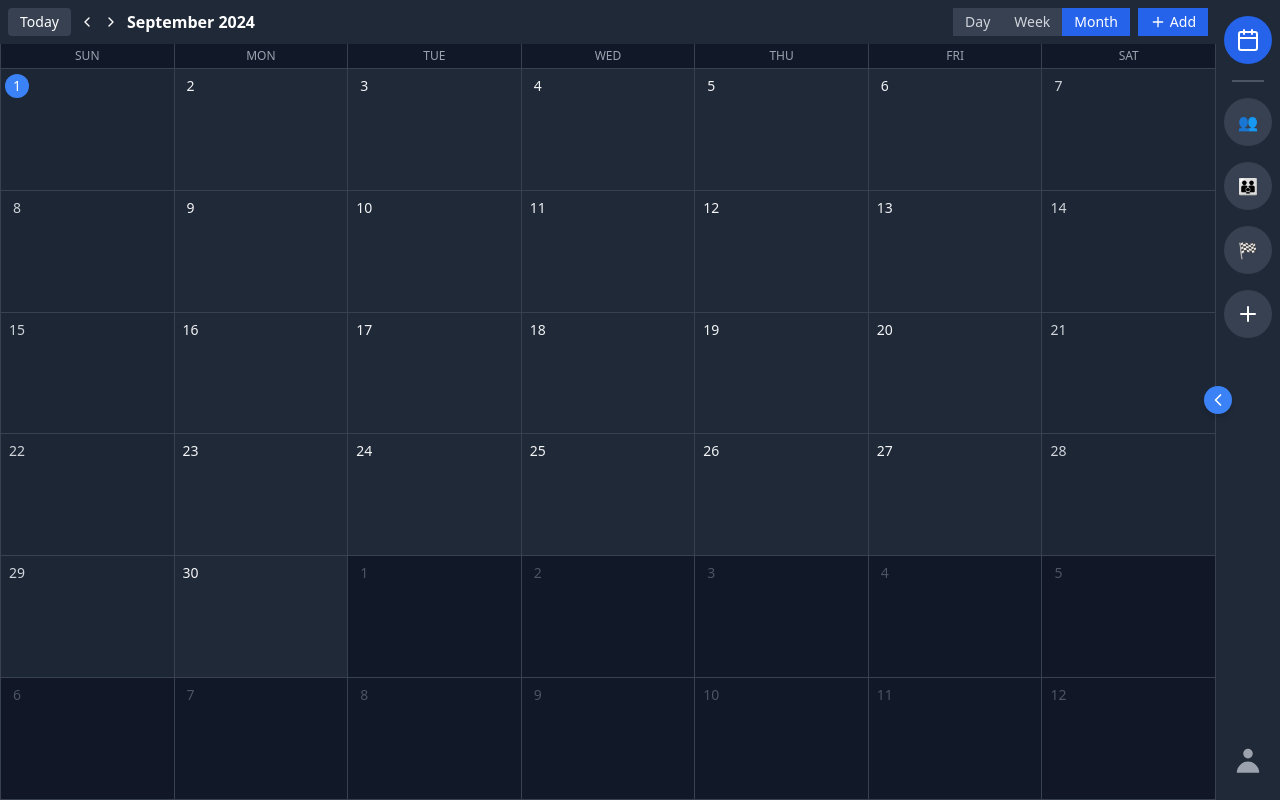
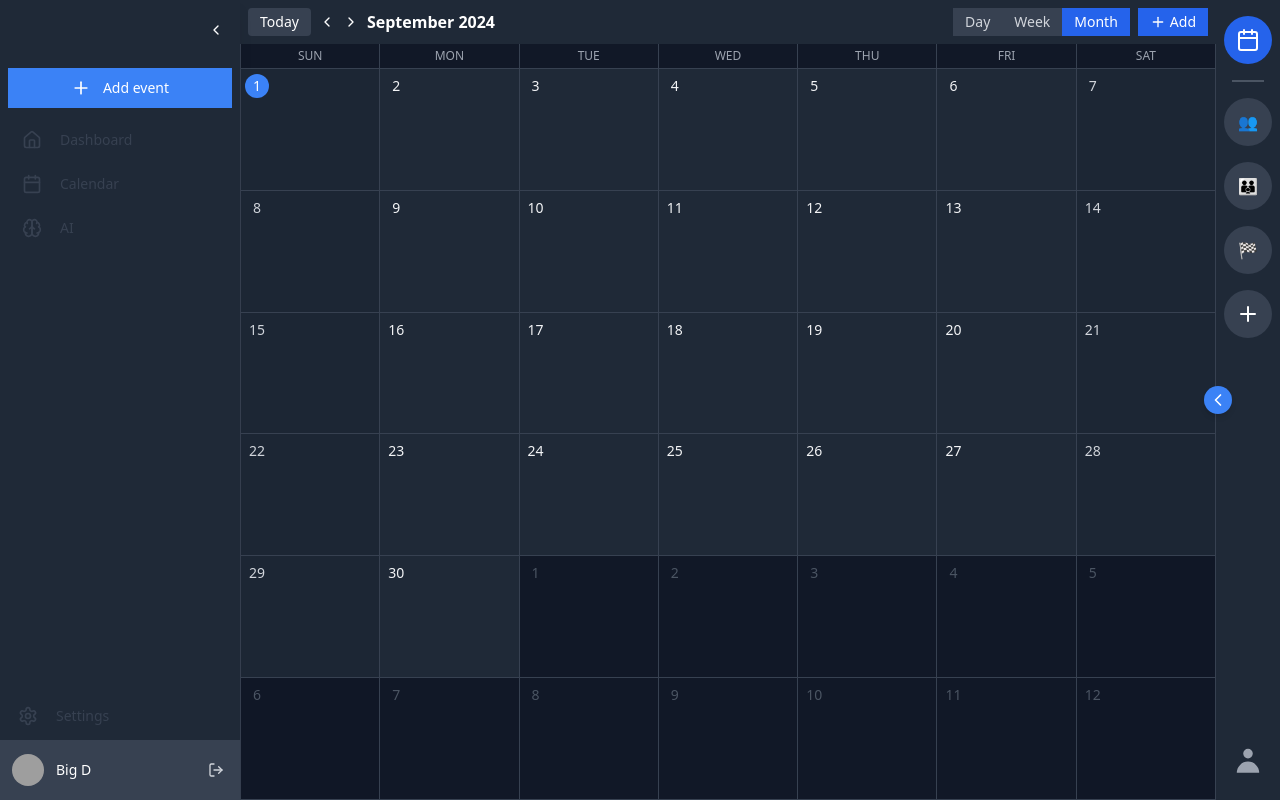
Before and after one commit to gsdyu/Calcoy, a Next.js app in the folder frontend/: page /calendar in a window 1280 px wide. Built offline with nearby package versions, Linux system fonts and the light colour scheme; grey boxes are pictures that could not be loaded.

Commit message:
Sucessfully transfered nav to actual calendar

```diff
--- a/frontend/package.json
+++ b/frontend/package.json
@@ -9,13 +9,14 @@
     "lint": "next lint"
   },
   "dependencies": {
-    "cors": "^2.8.5",
+    "@radix-ui/react-avatar": "^1.1.0",
     "@radix-ui/react-popover": "^1.1.1",
     "@radix-ui/react-select": "^2.1.1",
     "@radix-ui/react-slot": "^1.1.0",
     "@radix-ui/react-tooltip": "^1.1.2",
     "class-variance-authority": "^0.7.0",
     "clsx": "^2.1.1",
+    "cors": "^2.8.5",
     "date-fns": "^3.6.0",
     "lucide-react": "^0.428.0",
     "next": "14.2.5",
--- a/frontend/src/components/Calendar/CalendarApp.js
+++ b/frontend/src/components/Calendar/CalendarApp.js
@@ -1,6 +1,7 @@
 'use client';
 
 import React, { useState, useEffect } from 'react';
+import Navbar from '@/components/Navigation/Navbar';
 import Sidebar from '@/components/Sidebar/Sidebar';
 import GroupCalendars from '@/components/Sidebar/GroupCalendars';
 import CalendarHeader from '@/components/Calendar/CalendarHeader';
@@ -23,6 +24,7 @@ const CalendarApp = () => {
   const [selectedWeekStart, setSelectedWeekStart] = useState(null);
   const [selectedDate, setSelectedDate] = useState(null);
   const [shiftDirection, setShiftDirection] = useState(null);
+  const [isNavbarCollapsed, setIsNavbarCollapsed] = useState(false);
 
   useEffect(() => {
     const token = localStorage.getItem('token');
@@ -124,7 +126,14 @@ const CalendarApp = () => {
 
   return (
     <div className={`flex h-screen ${darkMode ? 'bg-gray-900 text-white' : 'bg-gray-100 text-black'}`}>
-      <div className="flex-1 flex flex-col overflow-hidden">
+      <Navbar
+        isCollapsed={isNavbarCollapsed}
+        setIsCollapsed={setIsNavbarCollapsed}
+        activeItem={view}
+        setActiveItem={handleViewChange}
+        onAddEvent={() => handleAddEvent()}
+      />
+      <div className={`flex-1 flex flex-col overflow-hidden transition-all duration-300 ${isNavbarCollapsed ? 'ml-14' : 'ml-60'}`}>
         <CalendarHeader
           currentDate={selectedDate || currentDate}
           view={view}
--- a/frontend/src/components/Navigation/Navbar.js
+++ b/frontend/src/components/Navigation/Navbar.js
@@ -1,27 +1,32 @@
-import React, { useState } from 'react';
+import React from 'react';
 import { Button } from "@/components/ui/button";
 import { Home, Calendar, Brain, Plus, ChevronRight, ChevronLeft } from 'lucide-react';
 import MenuItem from './MenuItem';
 import Profile from './Profile';
 import Settings from './Settings';
+import { useTheme } from '@/contexts/ThemeContext';
 
-const Navbar = () => {
-  const [isCollapsed, setIsCollapsed] = useState(false);
-  const [activeItem, setActiveItem] = useState('Dashboard');
+const Navbar = ({ isCollapsed, setIsCollapsed, activeItem, setActiveItem, onAddEvent }) => {
+  const { darkMode } = useTheme();
+
+  const toggleCollapse = () => {
+    setIsCollapsed(!isCollapsed);
+  };
 
   return (
     <div className={`
-      fixed top-0 left-0 h-screen bg-white shadow-lg
+      fixed top-0 left-0 h-screen shadow-lg
       transition-all duration-300 ease-in-out
       flex flex-col
       ${isCollapsed ? "w-14" : "w-60"}
+      ${darkMode ? "bg-gray-800 text-white" : "bg-white text-black"}
     `}>
       <div className="flex items-center justify-end p-3">
         <Button
           variant="ghost"
           size="sm"
-          className="rounded-full p-1 hover:bg-gray-100"
-          onClick={() => setIsCollapsed(!isCollapsed)}
+          className={`rounded-full p-1 ${darkMode ? "hover:bg-gray-700" : "hover:bg-gray-100"}`}
+          onClick={toggleCollapse}
         >
           {isCollapsed ? <ChevronRight className="h-4 w-4" /> : <ChevronLeft className="h-4 w-4" />}
         </Button>
@@ -33,6 +38,7 @@ const Navbar = () => {
           flex items-center justify-center
           ${isCollapsed ? "p-2" : "px-3 py-2"}
         `}
+        onClick={onAddEvent}
       >
         <Plus className="h-5 w-5 min-w-[20px]" />
         {!isCollapsed && <span className="ml-3">Add event</span>}
@@ -44,6 +50,7 @@ const Navbar = () => {
           isActive={activeItem === 'Dashboard'}
           onClick={() => setActiveItem('Dashboard')}
           collapsed={isCollapsed}
+          darkMode={darkMode}
         />
         <MenuItem
           icon={Calendar}
@@ -51,6 +58,7 @@ const Navbar = () => {
           isActive={activeItem === 'Calendar'}
           onClick={() => setActiveItem('Calendar')}
           collapsed={isCollapsed}
+          darkMode={darkMode}
         />
         <MenuItem
           icon={Brain}
@@ -58,11 +66,12 @@ const Navbar = () => {
           isActive={activeItem === 'AI'}
           onClick={() => setActiveItem('AI')}
           collapsed={isCollapsed}
+          darkMode={darkMode}
         />
       </nav>
       <div className="mt-auto">
-        <Settings isCollapsed={isCollapsed} activeItem={activeItem} setActiveItem={setActiveItem} />
-        <Profile isCollapsed={isCollapsed} />
+        <Settings isCollapsed={isCollapsed} activeItem={activeItem} setActiveItem={setActiveItem} darkMode={darkMode} />
+        <Profile isCollapsed={isCollapsed} darkMode={darkMode} />
       </div>
     </div>
   );
--- a/frontend/src/components/Navigation/Profile.js
+++ b/frontend/src/components/Navigation/Profile.js
@@ -3,9 +3,11 @@ import { Button } from "@/components/ui/button";
 import { Avatar, AvatarFallback, AvatarImage } from "@/components/ui/avatar";
 import { LogOut } from 'lucide-react';
 
-const Profile = ({ isCollapsed }) => {
+const Profile = ({ isCollapsed, darkMode }) => {
   return (
-    <div className="bg-gray-50 p-3 transition-all duration-300 ease-in-out">
+    <div className={`p-3 transition-all duration-300 ease-in-out ${
+      darkMode ? 'bg-gray-700 text-white' : 'bg-gray-50 text-black'
+    }`}>
       <div className="flex items-center justify-between">
         <div className="flex items-center">
           <Avatar className="h-8 w-8">
@@ -14,7 +16,9 @@ const Profile = ({ isCollapsed }) => {
           </Avatar>
           {!isCollapsed && (
             <div className="ml-3">
-              <div className="text-sm font-medium">Big D</div>
+              <div className={`text-sm font-medium ${
+                darkMode ? 'text-white' : 'text-black'
+              }`}>Big D</div>
             </div>
           )}
         </div>
@@ -22,9 +26,13 @@ const Profile = ({ isCollapsed }) => {
           <Button
             variant="ghost"
             size="sm"
-            className="rounded-full p-1 hover:bg-gray-200"
+            className={`rounded-full p-1 ${
+              darkMode ? 'hover:bg-gray-600' : 'hover:bg-gray-200'
+            }`}
           >
-            <LogOut className="h-4 w-4 text-gray-500" />
+            <LogOut className={`h-4 w-4 ${
+              darkMode ? 'text-gray-300' : 'text-gray-500'
+            }`} />
           </Button>
         )}
       </div>
--- /dev/null
+++ b/frontend/src/components/ui/avatar.jsx
@@ -0,0 +1,40 @@
+"use client"
+
+import * as React from "react"
+import * as AvatarPrimitive from "@radix-ui/react-avatar"
+import { cn } from "@/lib/utils"
+
+const Avatar = React.forwardRef(({ className, ...props }, ref) => (
+  <AvatarPrimitive.Root
+    ref={ref}
+    className={cn(
+      "relative flex h-10 w-10 shrink-0 overflow-hidden rounded-full",
+      className
+    )}
+    {...props}
+  />
+))
+Avatar.displayName = AvatarPrimitive.Root.displayName
+
+const AvatarImage = React.forwardRef(({ className, ...props }, ref) => (
+  <AvatarPrimitive.Image
+    ref={ref}
+    className={cn("aspect-square h-full w-full", className)}
+    {...props}
+  />
+))
+AvatarImage.displayName = AvatarPrimitive.Image.displayName
+
+const AvatarFallback = React.forwardRef(({ className, ...props }, ref) => (
+  <AvatarPrimitive.Fallback
+    ref={ref}
+    className={cn(
+      "flex h-full w-full items-center justify-center rounded-full bg-muted",
+      className
+    )}
+    {...props}
+  />
+))
+AvatarFallback.displayName = AvatarPrimitive.Fallback.displayName
+
+export { Avatar, AvatarImage, AvatarFallback }
```
Also changed, not shown: 1 other file (tests, documents, lock files or other folders).
